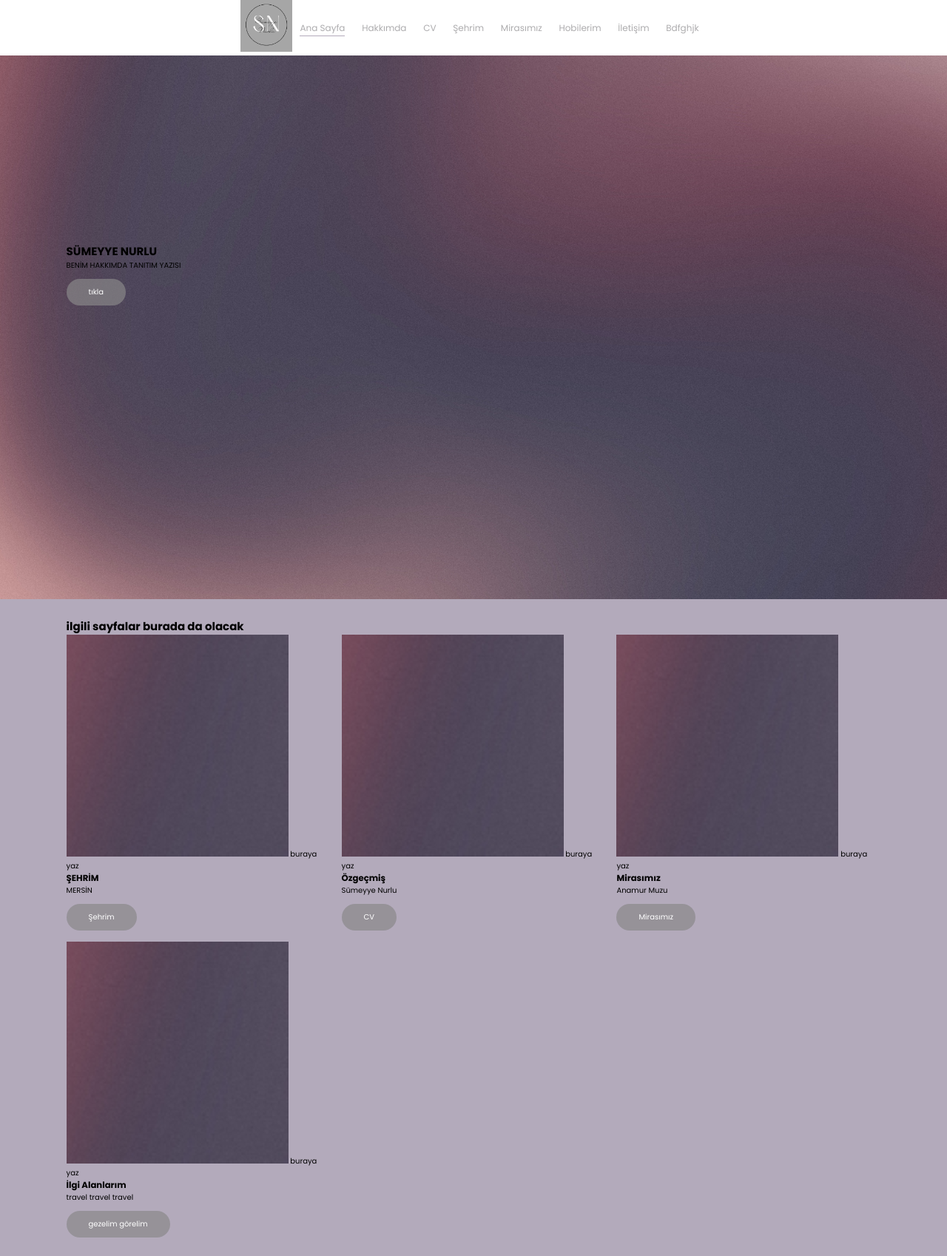
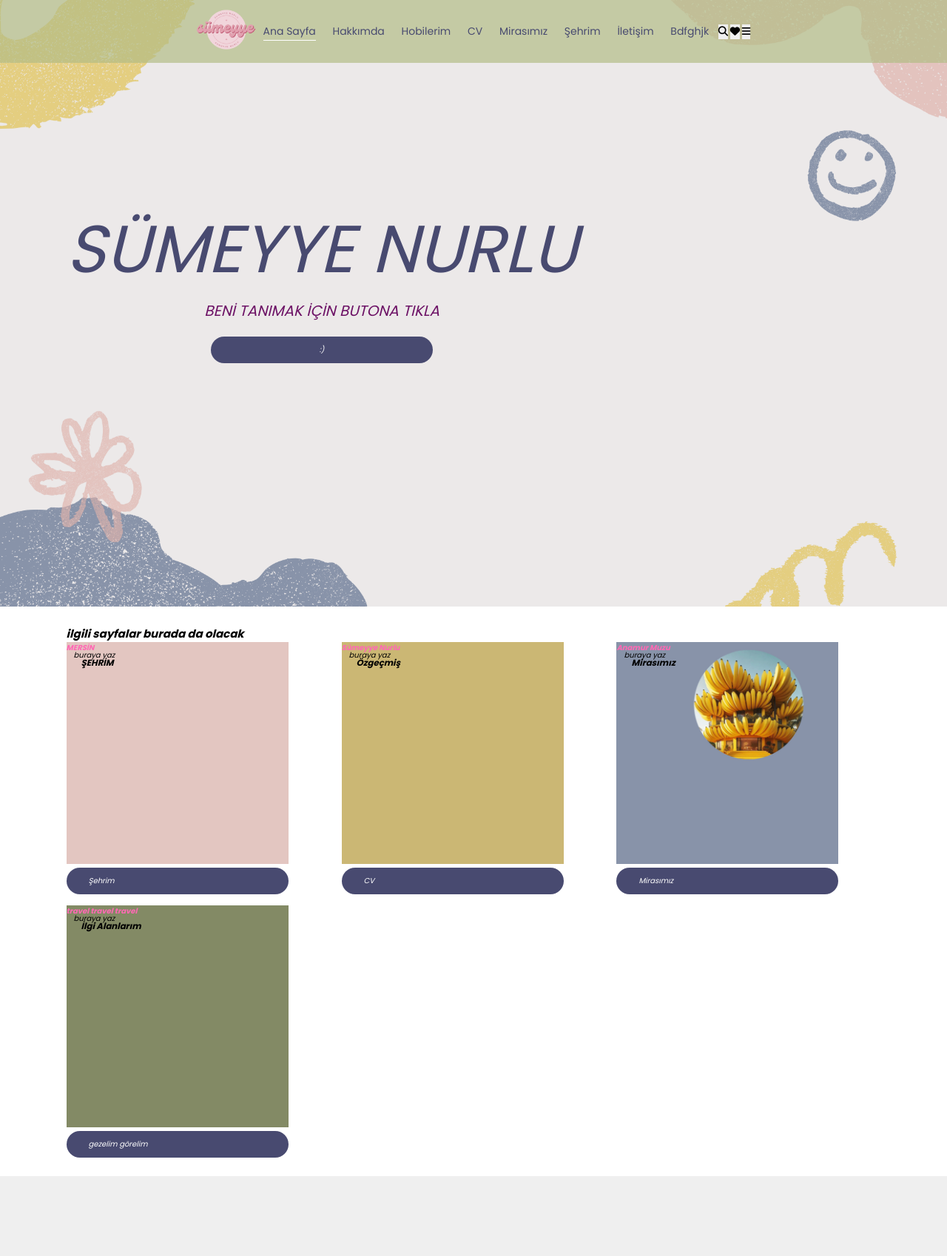
Before and after one commit to SumeyyeNurlu/webProje, a PHP site: page / in a window 1280 px wide. Shown: the whole page at 74% size. After the commit the page ends 1590 px from the top, so only its background shows below. Run offline with PHP 8.4, Linux system fonts and the light colour scheme.

Commit message:
Add files via upload

```diff
--- a/WEBB/index.html
+++ b/WEBB/index.html
@@ -9,6 +9,9 @@
 
     <title>SÜMEYYE NURLU</title>
     <link rel="stylesheet" href="styles/style.css">
+
+
+
   </head>
 
 
@@ -32,14 +35,15 @@
             <a href="#" class="active">Ana Sayfa</a>
 
             <a href="#">Hakkımda</a>
+            <a href="#">Hobilerim</a>
             <a href="#">CV</a>
+
+            <a href="#">Mirasımız</a>
             <a href="#">Şehrim</a>
-            <a href="#">Mirasımız</a>
-            <a href="#">Hobilerim</a>
             <a href="#">İletişim</a>
             <a href="#">Bdfghjk</a>
 
-<!--
+
             <button>
               <i class="fas fa-search"></i>
             </button>
@@ -50,7 +54,7 @@
 
             <button>
               <i class="fas fa-bars"></i>
-            </button>  -->
+            </button>
 
 
         </nav>
@@ -60,14 +64,32 @@
 
 
 
+
+
+
+
+
+
+
+
+
+
+
+
  <!-- ! home kısmı buradan başlıyor  ---------------------------------------------->
+
+
+
+
+
 
 <section class="home">
   <div class="content">
-    <h1>SÜMEYYE NURLU</h1>
-    <p>BENİM HAKKIMDA TANITIM YAZISI</p>
-  <a href="#" class="btn">tıkla</a>
+    <h4> <i>SÜMEYYE NURLU</i</h4>
+    <p>BENİ TANIMAK İÇİN BUTONA TIKLA</p>
+    <a href="#" class="btn">:)</a>
   </div>
+
   </section>
 
  <!-- ! home kısmı burada bitiyo  ---------------------------------------------->
@@ -82,9 +104,10 @@
   <div class="box-container">
     <div class="box1">
       <div class="box-head">
-        <img src="images/111.png" alt="foto1">
+        <img src="images/1.png" alt="foto1">
           <span class="menu-category">buraya yaz</span>
             <h3> ŞEHRİM</h3>
+
               <div class="aaaa"> MERSİN </div>
                 </div>
                   <div class="box-bottom">
@@ -94,9 +117,10 @@
 
     <div class="box2">
       <div class="box-head">
-        <img src="images/111.png" alt="foto1">
+        <img src="images/2.png" alt="foto1">
           <span class="menu-category">buraya yaz</span>
             <h3> Özgeçmiş</h3>
+
               <div class="aaaa">Sümeyye Nurlu  </div>
                 </div>
                   <div class="box-bottom">
@@ -106,9 +130,10 @@
 
     <div class="box3">
       <div class="box-head">
-        <img src="images/111.png" alt="foto1">
+        <img src="images/3.png" alt="foto1">
           <span class="menu-category">buraya yaz</span>
             <h3> Mirasımız</h3>
+            <img src="images/muz.png" alt="Small Image" class="small-image">
               <div class="aaaa"> Anamur Muzu </div>
                 </div>
                   <div class="box-bottom">
@@ -118,7 +143,7 @@
 
     <div class="box4">
       <div class="box-head">
-        <img src="images/111.png" alt="foto1">
+        <img src="images/4.png" alt="foto1">
           <span class="menu-category">buraya yaz</span>
             <h3>İlgi Alanlarım</h3>
               <div class="aaaa"> travel travel travel </div>
--- a/WEBB/styles/style.css
+++ b/WEBB/styles/style.css
@@ -1,10 +1,10 @@
 @import url('https://fonts.googleapis.com/css2?family=Poppins:wght@100;300;400;500;700&display=swap');
 
 :root{
-    --main-color:#b3aabb;
+    --main-color:#ffffff;
     /* bu benim ana sayfamın arkapaln rengi olacak */
 
-    --black-color:#89888ab1;
+    --black-color:#484a70;
     --border-color: 0.2rem solid rgbn(255,255,255,0.4)
 }
 
@@ -46,24 +46,27 @@ section{
     padding: 1rem 3rem;
     border-radius: 10rem;
     font-size: 1rem;
-    color: #fff;
+    color: #ffffff;
     background-color: var(--black-color);
     cursor: pointer;
     /* a etiketi olduğu için aslında gerek yok */
 }
 
+
+
+
+
 /* !header start ***********************************************************************************************************************/
 
 
 .header .logo img{
-    height: 7rem;
+    height: 8rem;
 }
 
 
 
 .header{
-    /*       */
-    background-color: rgb(255, 255, 255);
+    background-color: rgba(178, 188, 133, 0.682);
     display: flex;
     align-items: center;
     justify-content:center;
@@ -79,7 +82,7 @@ section{
 
 .header .navbar a{
     margin: 0 1rem;
-    font-size: 1.2rem;
+    font-size: 1.4rem;
     color: var(--black-color);
     border-bottom: 0.1rem solid transparent;
 }
@@ -93,13 +96,7 @@ section{
 }
 
 
-/* çalışmıoooooooooooo */
-/* .header.buttons  button{
-    cursor: pointer;
-    font-size: 2.5rem;
-    margin-left: 2rem;
-    background-color: transparent;
-} */
+
 
 /* header kısmı end **************************************************************************************************************** */
 
@@ -109,7 +106,7 @@ section{
 /* home kısmı  start **************************************************************************************************************** */
 .home{
     min-height: 110vh;
-    background: url(../images/16.png)
+    background: url(../images/arkaplan.png)
     no-repeat;
     background-size: cover;
     background-position: center;
@@ -119,25 +116,30 @@ section{
 
 }
 
- .home.content{
- max-width: 6rem;
- font-size: 2rem;}
+.home h4 {
+    font-size: 9rem;
+    font-weight:normal;
+    color:var(--black-color);
+}
 
 
-/* yazılarda görünmüyooooo */
-.home.content h1{
-    font-size: 6rem;
-    color: white;
+
+
+.home p{
+    font-size: 2rem;
+    font-weight: normal;
+    text-align: center;
+    color: #6c1165;
 }
 
-.home.content p{
-    font-size: 2rem;
-    font-weight: 300;
-    line-height:  1.8;
-    padding: 1rem 0;
-    color: #ffffff;
+
+.home .btn{
+
+    text-align: center;
+    display: block;
+    margin: 0 auto;
+    margin-top: 2rem;
 }
-
 /* home end **************************************************************************************************************** */
 
 
@@ -149,24 +151,51 @@ grid-template-columns: repeat(auto-fit,minmax(30rem, 1fr));
 gap: 1.5rem;
 }
 
-.menu.box-container.box{
-    padding: 3rem;
-    background-color: #fff;
-    border-radius: 3rem;
-    background-color: #fff;
-    min-height: 60rem;
-    display: flex;
-    flex-direction: column;
-    align-items: flex-start;
-    justify-content: space-between;
+
+.box-head {
+
+    position: relative;
+}
+.small-image {
+    position: absolute;
+    top: 30%;
+    left: 50%;
+    transform: translate(-50%, -50%);
+    width: 290px; /* resimin genişliği */
+    height: 290px; /* resimin yüksekliği */
+
 }
 
+.small-image img {
+    width: 100%;
+    height: 100%;
+    object-fit: cover;
+}
+.menu-category {
+    position: absolute;
+    top: 10px;
+    left: 10px; /* fotoğrafın solundan 10 piksel sağa kaydır */
+}
+.aaaa {
+    color: #FF69B4; /* Mersin yazısının rengini değiştir */
+    font-weight: bold; /* yazı kalınlığını artır */
+    position: absolute; /* yazının fotoğrafın üstüne konumlandır */
+    top: 0; /* fotoğrafın üstüne yerleştir */
+    left: 0;
+}
+h3 {
+    position: absolute; /* "Şehrim" kısmının fotoğrafın üstüne konumlandır */
+    top: 20px; /* fotoğrafın üstünden 20 piksel aşağıya kaydır */
+    left: 20px; /* fotoğrafın solundan 20 piksel sağa kaydır */
+}
 .menu.box-container.box img{
     width: 100%;
 
     object-fit: cover;
 }
-
-
+.btn {
+    margin: 0 auto;
+    width: 300px; /* butonun genişliği */
+}
 
 /* end menu *******************************/
```
Also changed, not shown: WEBB/images/1.png (added), WEBB/images/2.png (added), WEBB/images/3.png (added), WEBB/images/4.png (added), WEBB/images/arkaplan.png (added), WEBB/images/muz.png (added), WEBB/images/sumeyye nurlu.png.
